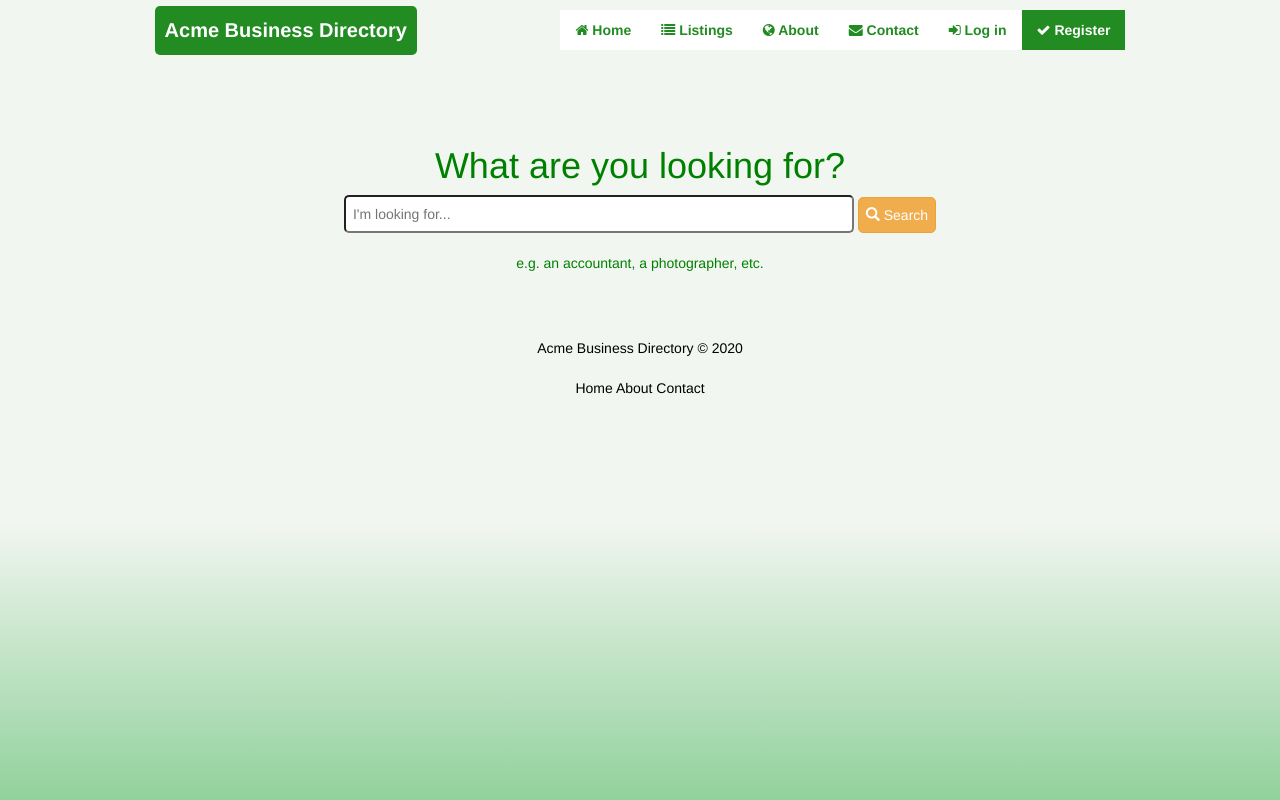
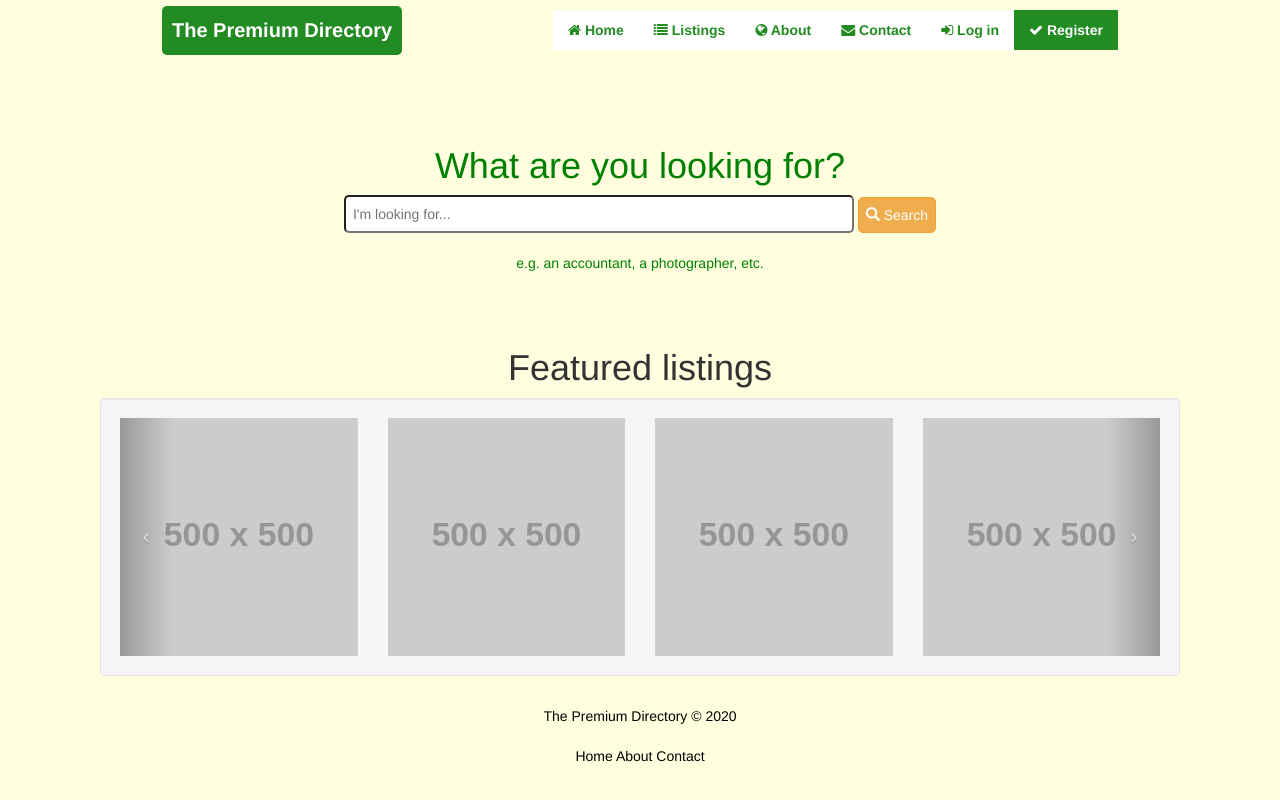
Before and after one commit to seananocoistin/mp4, a Flask app: page / in a window 1280 px wide. Run offline with Flask 2, Linux system fonts and the light colour scheme; grey boxes labelled with a size stand in for pictures from a placeholder-image service; data that the repository does not hold is empty; some libraries are stand-ins or nearby versions.

Commit message:
Initial changes and preparation for the project

```diff
--- a/app.py
+++ b/app.py
@@ -9,7 +9,6 @@ from bson.binary import Binary
 from flask import Flask, render_template, redirect, request, url_for
 from flask_pymongo import PyMongo
 from bson.objectid import ObjectId
-
 
 author = ""
 app = Flask(__name__)
--- a/templates/about.html
+++ b/templates/about.html
@@ -3,11 +3,11 @@
 
 <div class="container" style="background-color:green;color:white;padding:40px;margin:auto;text-align:center;width:35%;box-shadow: 0 4px 8px 0 rgba(0, 0, 0, 0.2), 0 6px 20px 0 rgba(0, 0, 0, 0.19);">
     <h1 class="display-1">About</h1>
-        <h3 class="display-3">Acme Business Directory</h3>
+        <h3 class="display-3">The Premium Directory</h3>
 </div>
 
 <div class="container" style="background-color:white;color:black;padding:40px;margin:auto;text-align:center;width:35%;box-shadow: 0 4px 8px 0 rgba(0, 0, 0, 0.2), 0 6px 20px 0 rgba(0, 0, 0, 0.19);">
-    <p>This directory is for businesses who which to find other firms and also for consumers who seeking a particular service or product.</p>
+    <p>The Premium Directory is for businesses who which to find other firms and also for consumers who seeking a particular service or product.</p>
     <p>It is <a href="{{ url_for('signup') }}"><strong>free to register</strong></a> your company and free to search for businesses.</p>
     <p>There are many categories to search within. Users can either perform a wide general search or search a particular category or area.</p>
 </div>
--- a/templates/base.html
+++ b/templates/base.html
@@ -9,16 +9,16 @@
         <link rel="stylesheet" href="https://maxcdn.bootstrapcdn.com/bootstrap/3.4.1/css/bootstrap.min.css">
         <script src="https://ajax.googleapis.com/ajax/libs/jquery/3.5.1/jquery.min.js"></script>
         <script src="https://maxcdn.bootstrapcdn.com/bootstrap/3.4.1/js/bootstrap.min.js"></script>
-        <title>Acme Business Directory</title>
+        <title>The Premium Directory</title>
 </head>
 
-<body style="background: rgb(145,209,155);background: linear-gradient(0deg, rgba(145,209,155,1) 0%, rgba(242,246,241,1) 35%);min-height:100vh">
+<body style="background-color:lightyellow">
 
 
     <!-- Navbar -->
                 <nav class="navbar navbar-custom">
                     <div style="background-color:forestgreen;color: white; padding: 10px; font-size:20px;font-weight: bold;border-radius:5px">
-                        <a><strong>Acme Business Directory</strong></a>
+                        <a><strong>The Premium Directory</strong></a>
                     </div>
                 {% if status %}
                     <h4>Welcome {{status}}</h4>
@@ -60,7 +60,7 @@
         {% endblock %}
 
   <!-- Footer menu-->
-    <div class="footer-copyright text-center py-3" style="color:black;">Acme Business Directory © 2020</div>
+    <div class="footer-copyright text-center py-3" style="color:black;">The Premium Directory © 2020</div>
         <div class="footer-centered text-center py-3">
             <a href="{{ url_for('index') }}" style="color:black" class="active">Home</a>
             <a href="{{ url_for('about') }}" style="color:black">About</a>
--- a/templates/create.html
+++ b/templates/create.html
@@ -85,6 +85,11 @@
 <br>
 <button type="submit" class="btn btn-sm btn-primary"><i class="fa fa-floppy-o" aria-hidden="true"></i> Add this listing</button>
 </form>
+<form action="/stripe">
+    <button type="submit" class="btn btn-sm btn-danger"><i class="fa fa-floppy-o" aria-hidden="true"></i> Make it a premium listing?</button>
+</form>
 </div>
 
+
+
 {% endblock %}
--- a/templates/index.html
+++ b/templates/index.html
@@ -108,4 +108,78 @@
 
 </div>
 
+<div class="container">
+    <div class="col-xs-12">
+         <h1 style="text-align:center">Featured listings</h1>
+
+        <div class="well">
+            <div id="myCarousel" class="carousel slide">
+
+                <!-- Carousel items -->
+                <div class="carousel-inner">
+                    <div class="item active">
+                        <div class="row">
+                            <div class="col-xs-3"><a href="#x"><img src="http://placehold.it/500x500" alt="Image" class="img-responsive"></a>
+                            </div>
+                            <div class="col-xs-3"><a href="#x"><img src="http://placehold.it/500x500" alt="Image" class="img-responsive"></a>
+                            </div>
+                            <div class="col-xs-3"><a href="#x"><img src="http://placehold.it/500x500" alt="Image" class="img-responsive"></a>
+                            </div>
+                            <div class="col-xs-3"><a href="#x"><img src="http://placehold.it/500x500" alt="Image" class="img-responsive"></a>
+                            </div>
+                        </div>
+                        <!--/row-->
+                    </div>
+                    <!--/item-->
+                    <div class="item">
+                        <div class="row">
+                            <div class="col-xs-3"><a href="#x" class="thumbnail"><img src="http://placehold.it/250x250" alt="Image" class="img-responsive"></a>
+                            </div>
+                            <div class="col-xs-3"><a href="#x" class="thumbnail"><img src="http://placehold.it/250x250" alt="Image" class="img-responsive"></a>
+                            </div>
+                            <div class="col-xs-3"><a href="#x" class="thumbnail"><img src="http://placehold.it/250x250" alt="Image" class="img-responsive"></a>
+                            </div>
+                            <div class="col-xs-3"><a href="#x" class="thumbnail"><img src="http://placehold.it/250x250" alt="Image" class="img-responsive"></a>
+                            </div>
+                        </div>
+                        <!--/row-->
+                    </div>
+                    <!--/item-->
+                    <div class="item">
+                        <div class="row">
+                            <div class="col-xs-3"><a href="#x" class="thumbnail"><img src="http://placehold.it/250x250" alt="Image" class="img-responsive"></a>
+                            </div>
+                            <div class="col-xs-3"><a href="#x" class="thumbnail"><img src="http://placehold.it/250x250" alt="Image" class="img-responsive"></a>
+                            </div>
+                            <div class="col-xs-3"><a href="#x" class="thumbnail"><img src="http://placehold.it/250x250" alt="Image" class="img-responsive"></a>
+                            </div>
+                            <div class="col-xs-3"><a href="#x" class="thumbnail"><img src="http://placehold.it/250x250" alt="Image" class="img-responsive"></a>
+                            </div>
+                        </div>
+                        <!--/row-->
+                    </div>
+                    <!--/item-->
+                </div>
+                <!--/carousel-inner-->
+
+                <a class="left carousel-control" href="#myCarousel" data-slide="prev" style="padding-top:10%;width:5%">‹</a>
+
+                <a class="right carousel-control" href="#myCarousel" data-slide="next" style="padding-top:10%;width:5%">›</a>
+            </div>
+            <!--/myCarousel-->
+        </div>
+        <!--/well-->
+    </div>
+</div>
+
+</div>
+
+
+<script>
+$(document).ready(function() {
+    $('#myCarousel').carousel({
+	interval: 10000
+    })
+});
+</script>
 {% endblock %}
--- a/templates/signup.html
+++ b/templates/signup.html
@@ -9,7 +9,7 @@
     <!--Section heading-->
     <h2 class="h1-responsive font-weight-bold text-center my-4">Create an account</h2>
     <p class="text-center w-responsive mx-auto mb-5">Fill out the form below to create an account to begin using the directory.</p>
-    <p class="text-center w-responsive mx-auto mb-5">By adding your profile to <strong>Acme Business Directory</strong> and keeping your profile up-to-date, you will be promoting yourself to a huge online audience.</p>
+    <p class="text-center w-responsive mx-auto mb-5">By adding your profile to the <strong>Premium Directory</strong> and keeping your profile up-to-date, you will be promoting yourself to a huge online audience.</p>
 </div>
 
 <div class="container" style="background-color:green;color:white;padding:40px;margin:auto;text-align:center;width:35%;box-shadow: 0 4px 8px 0 rgba(0, 0, 0, 0.2), 0 6px 20px 0 rgba(0, 0, 0, 0.19);">
```
Also changed, not shown: env.txt (added, +8 -0 lines), README.md.
